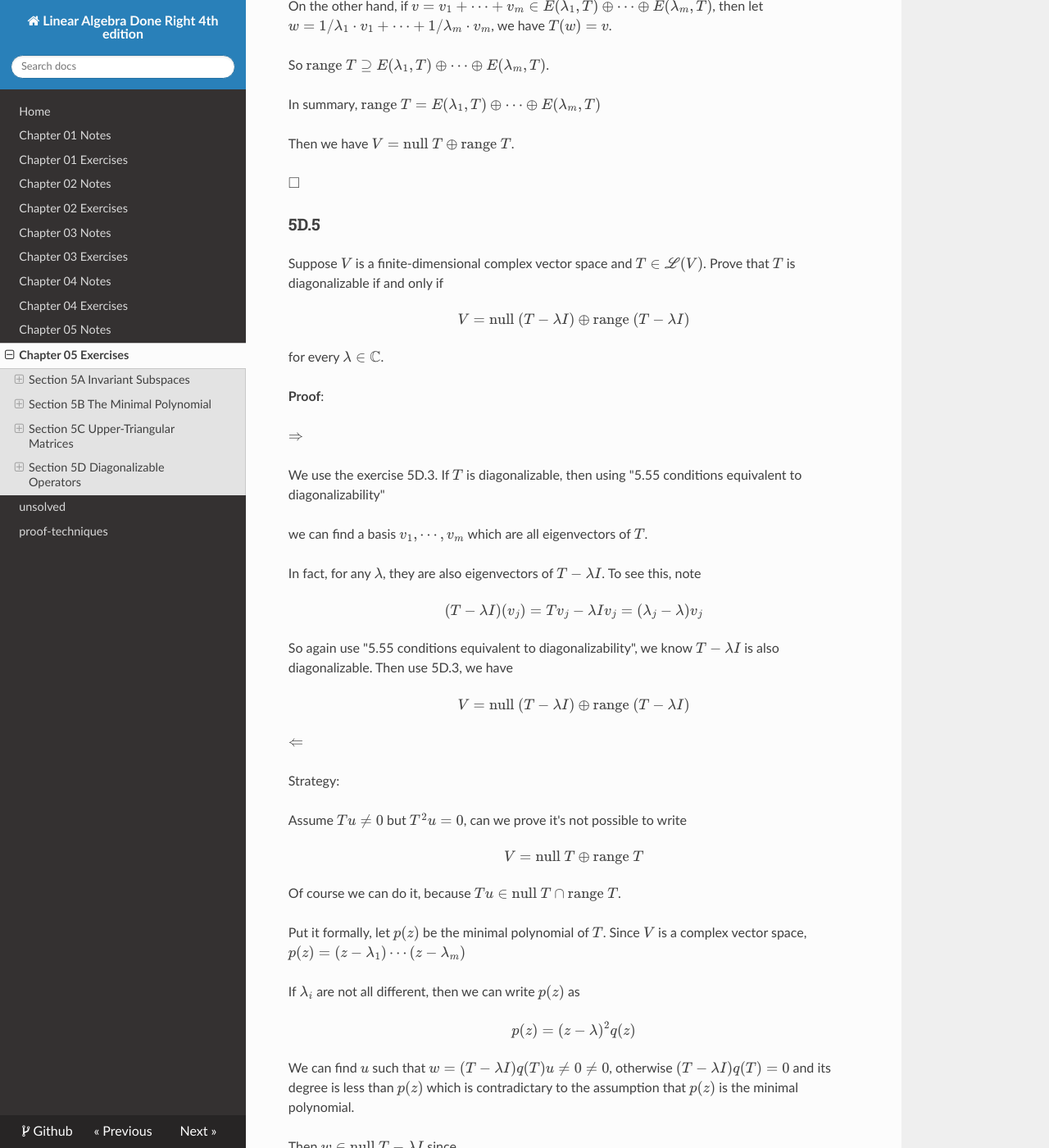
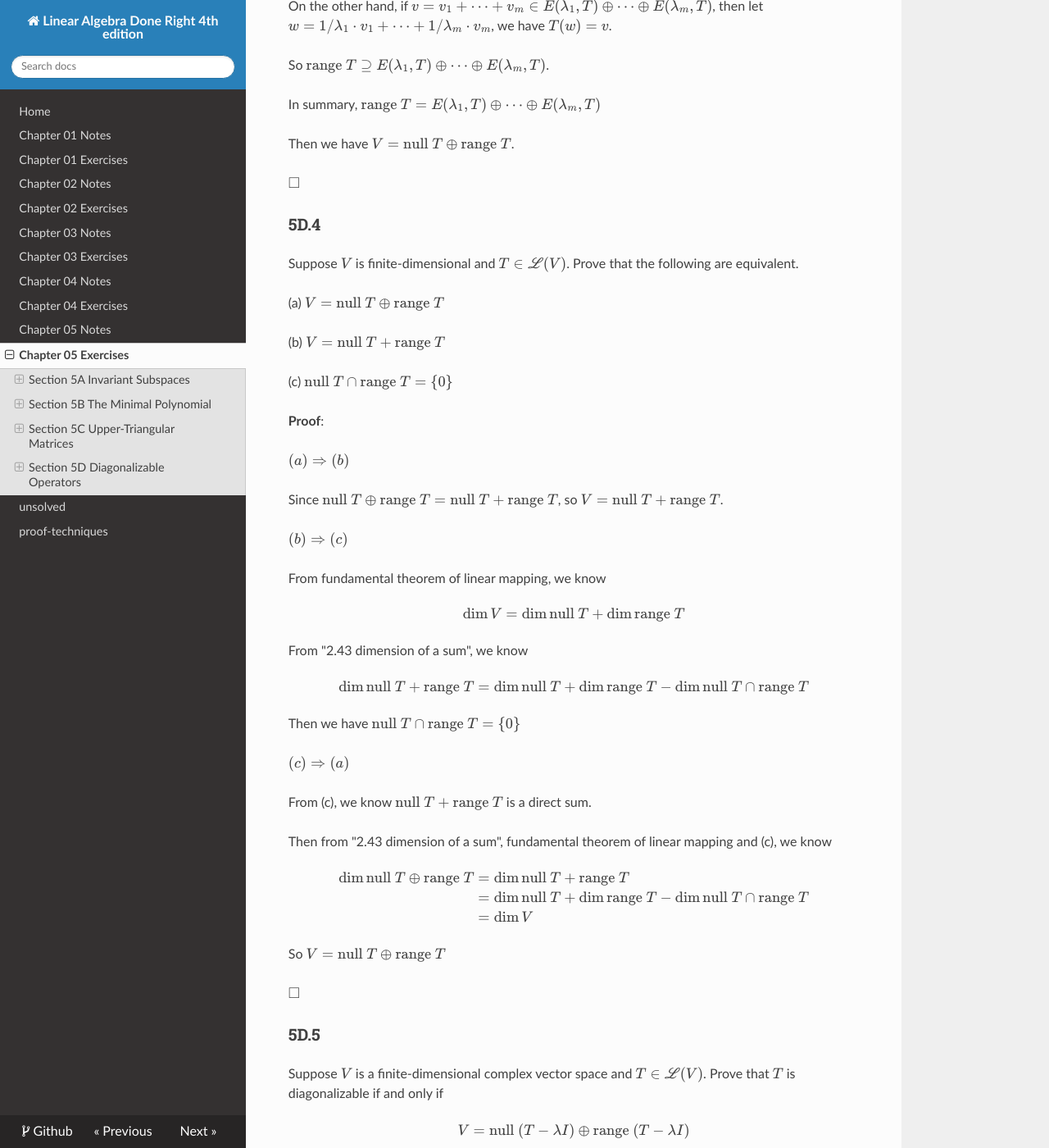
Before and after one commit to eroicaleo/liner-algebra-done-right-4th, an MkDocs documentation site: the page built from docs/ch05ex.md, in a window 1280 px wide and 1400 px high, scrolled down 69470 px. Shown: the whole window at 82% size. Built offline with MkDocs 1.6.1, drawn with Linux system fonts in a browser that asks for light colours; nearby versions of some CDN libraries.

Commit message:
updates ch05ex

```diff
--- a/docs/ch05ex.md
+++ b/docs/ch05ex.md
@@ -3868,6 +3868,62 @@ Then we have $𝑉 = \text{null } 𝑇 ⊕ \text{range } 𝑇$.
 
 $\square$
 
+### 5D.4
+
+Suppose $𝑉$ is finite-dimensional and $𝑇 ∈ ℒ(𝑉)$.
+Prove that the following are equivalent.
+
+(a) $V = \text{null } T \oplus \text{range } T$
+
+(b) $V = \text{null } T + \text{range } T$
+
+(c) $\text{null } T \cap \text{range } T = \{0\}$
+
+**Proof**:
+
+$(a) \Rightarrow (b)$
+
+Since $\text{null } T \oplus \text{range } T = \text{null } T + \text{range } T$, so $V = \text{null } T + \text{range } T$.
+
+$(b) \Rightarrow (c)$
+
+From fundamental theorem of linear mapping, we know
+
+$$
+\dim V = \dim \text{null } T + \dim \text{range } T
+$$
+
+From "2.43 dimension of a sum", we know
+
+$$
+\dim \text{null } T + \text{range } T =
+\dim \text{null } T + \dim \text{range } T -
+\dim \text{null } T \cap \text{range } T
+$$
+
+Then we have $\text{null } T \cap \text{range } T = \{0\}$
+
+$(c) \Rightarrow (a)$
+
+From (c), we know $\text{null } T + \text{range } T$ is a direct sum.
+
+Then from "2.43 dimension of a sum", fundamental theorem of
+linear mapping and (c), we know
+
+$$
+\begin{align*}
+\dim \text{null } T \oplus \text{range } T
+&= \dim \text{null } T + \text{range } T \\
+&= \dim \text{null } T + \dim \text{range } T -
+\dim \text{null } T \cap \text{range } T \\
+&= \dim V
+\end{align*}
+$$
+
+So $V = \text{null } T \oplus \text{range } T$
+
+$\square$
+
 ### 5D.5
 
 Suppose $𝑉$ is a finite-dimensional complex vector space and $𝑇 ∈ ℒ(𝑉)$.
```
